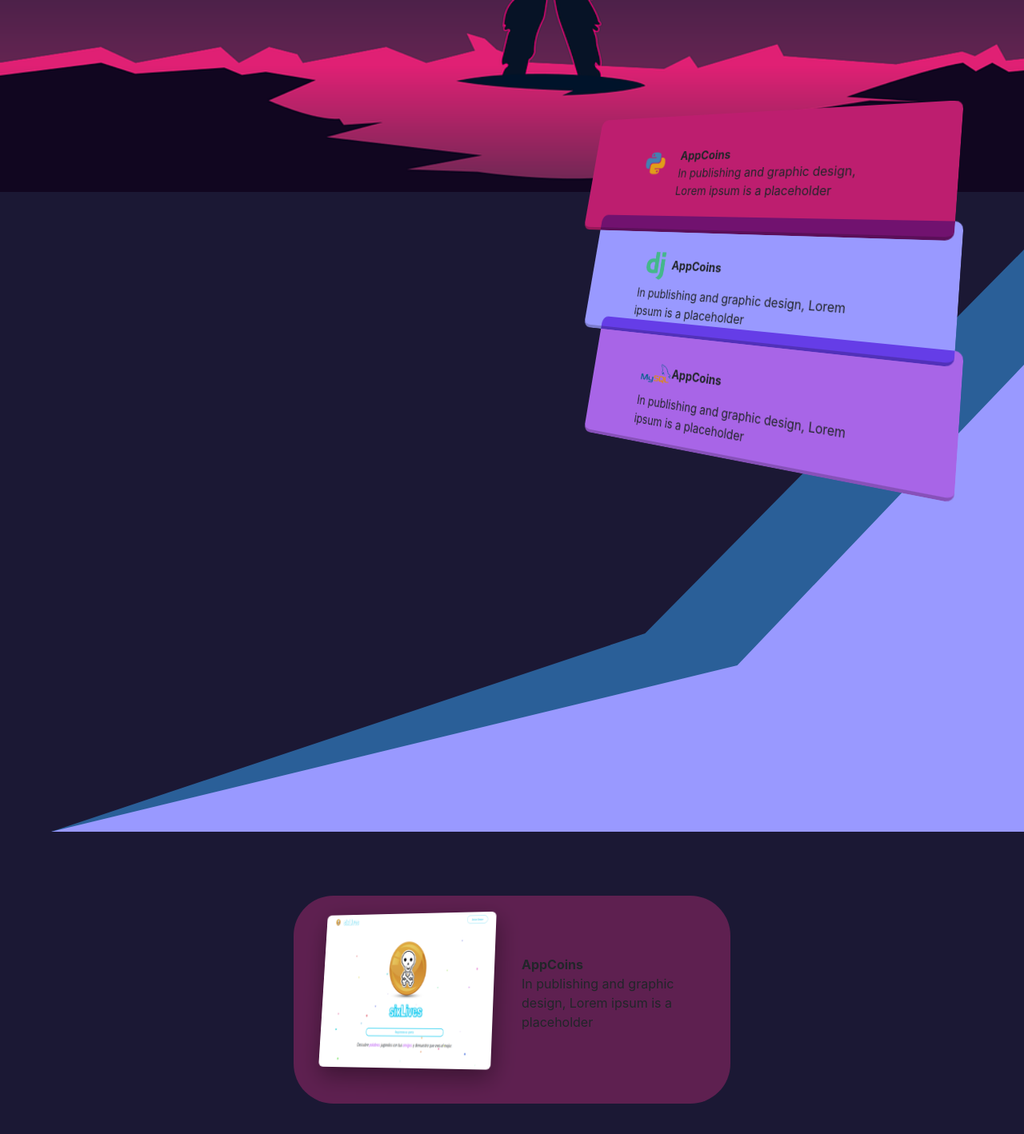
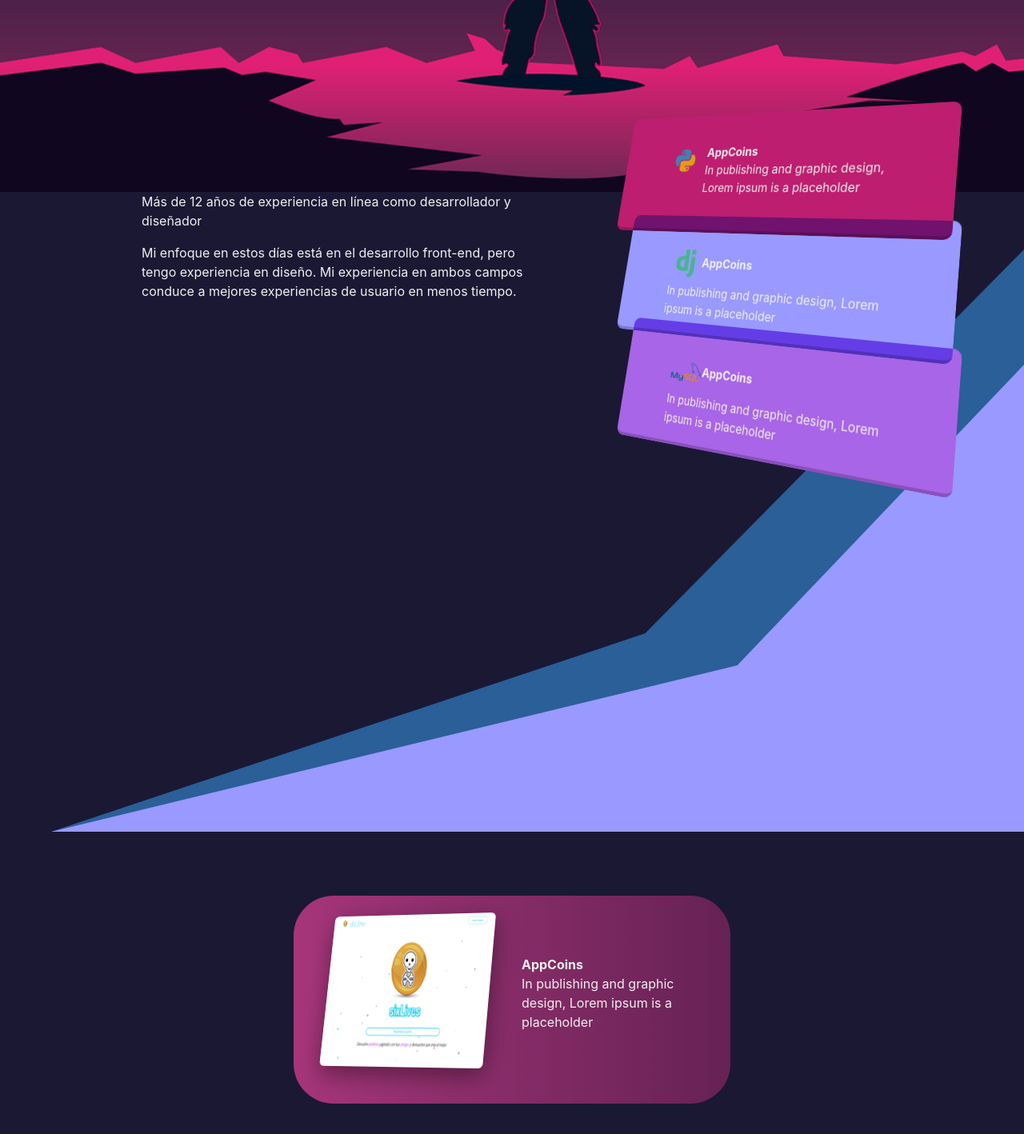
Before and after one commit to nahuel-acosta-dev/portfolio, a React (Create React App) app: page / in a window 1280 px wide. Shown: the part 720-2138 px from the top of the page at 80% size. Built offline with nearby package versions, Linux system fonts and the light colour scheme.

Commit message:
hover effects added to projects section cards

```diff
--- a/src/components/projects/Project.js
+++ b/src/components/projects/Project.js
@@ -1,14 +1,18 @@
 import React from 'react';
 import PropTypes from 'prop-types';
+import Button from 'react-bootstrap/Button';
 
 const Project = ({img, alt, width}) => {
 
     return(
-        <figure className="project figure d-flex align-content-center">
+        <figure className="project figure d-flex align-content-center project__imgbx">
             <img src={img}
             className="figure-img img-fluid rounded"
             width={width}
             alt={alt}/>
+            <div className="project__txt">
+                <Button className="project__link"><span>ir al sitio</span></Button>
+            </div>
         </figure>
     )
 
--- a/src/scss/components/_Project.scss
+++ b/src/scss/components/_Project.scss
@@ -4,15 +4,70 @@
     width: 14rem;
     margin-left: auto;
     margin-right: auto;
-    color: $white;
+    border-radius:0.25em;
+    transform: rotateX(10deg) rotateY(-18deg) rotateZ(3deg);
+    border-radius:0.25em;
+    background: transparent;
+    border: none;
+    transition: .3s;
+    &::before {
+      content: "";
+      background: linear-gradient(90.21deg, #AA367C -5.91%, #4A2FBD 111.58%);
+      opacity: 0.85;
+      position: absolute;
+      //width: 100%;
+      height: 0;
+      transition: 0.4s ease-in-out;
+    }
+    &:hover::before {
+      border-radius:0.25em;
+      height: 97%;
+    }
     img{
         transform: rotateX(10deg) rotateY(-18deg) rotateZ(3deg);
         box-shadow: 2px 10px 30px hsla(0, 0%, 0%, 0.397);
         border-radius:0.25em;
         transition: .3s;
+        z-index: -1;
     }
-
     &:hover img{
         transform: rotate(0)
     }
+    .project__txt {
+      position: absolute;
+      text-align: center;
+      top: 65%;
+      left: 50%;
+      transform: translate(-50%, -50%);
+      transition: 0.5s ease-in-out;
+      opacity: 0;
+      width: 100%;
+      span {
+        font-style: italic;
+        font-weight: 400;
+        font-size: 15px;
+        letter-spacing: 0.8px;
+      }
+    }
 }
+
+.project__imgbx:hover .project__txt {
+  top: 50%;
+  opacity: 1;
+}
+
+////////////////////////////////
+/// keyframes
+/// //////////////////////////////////
+///
+@keyframes updown {
+  0% {
+      transform: translateY(-20px);
+  }
+  50% {
+      transform: translateY(20px);
+  }
+  100% {
+      transform: translateY(-20px);
+  }
+}
--- a/src/scss/sections/_Contact.scss
+++ b/src/scss/sections/_Contact.scss
@@ -1,6 +1,7 @@
 .contact{
     padding-top: 10%;
     min-height: 100vh;
+    background: linear-gradient(90.21deg, $red -5.91%, $purple 111.58%);
     .contact__input {
         border: 2px solid $warning;
     }
--- a/src/scss/sections/_Projects.scss
+++ b/src/scss/sections/_Projects.scss
@@ -1,9 +1,10 @@
 .projects{
     .projects__card{
         border-radius: 50px;
-        background: $purple;
+        background: linear-gradient(90.21deg, #AA367C -5.91%, $purple 111.58%);
         padding: 20px;
         margin-bottom: 40px;
+        color: $white;
     }
 
 }
--- a/src/scss/sections/_Skills.scss
+++ b/src/scss/sections/_Skills.scss
@@ -15,6 +15,7 @@
 }
 
 .skills{
+    color: $white;
     min-height: 110vh;
     .bg, .bg2{
         width: 100%;
--- a/src/sections/Home.js
+++ b/src/sections/Home.js
@@ -78,6 +78,7 @@ const Home = () =>{
                                             </a>
                                     </Col>
                                         <p>Portafolio</p>
+                                        <p>Descargar CV</p>
                                     </Row>
                                 </div>
                         </Col>
--- a/src/sections/Skills.js
+++ b/src/sections/Skills.js
@@ -19,7 +19,13 @@ const Skills = ({children}) =>{
             <div className="bg2"></div>
             <Container>
                 <Row className="skills__cont align-self-center align-justify-content-center">
-                        <Col sm={12} md></Col>
+                        <Col md={1}/>
+                        <Col sm={12} md>
+                            <p>Más de 12 años de experiencia en línea como desarrollador y diseñador</p>
+                            <p>Mi enfoque en estos días está en el desarrollo front-end, pero tengo
+                                experiencia en diseño. Mi experiencia en
+                                ambos campos conduce a mejores experiencias de usuario en menos tiempo.</p>
+                        </Col>
                         <Col sm={12} md>
                             <ul className="skills__dev">
                                 <li>
```
Also changed, not shown: src/image/nuevo-favicon.png (added).
